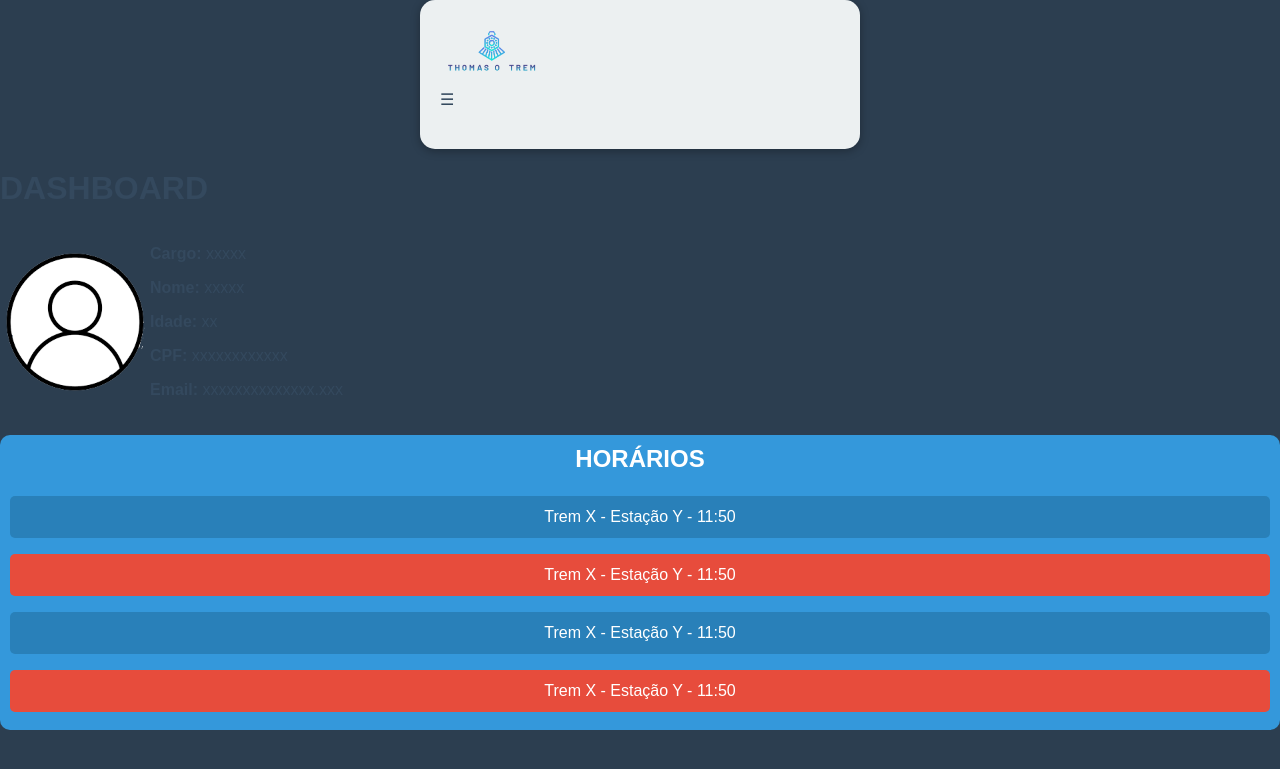
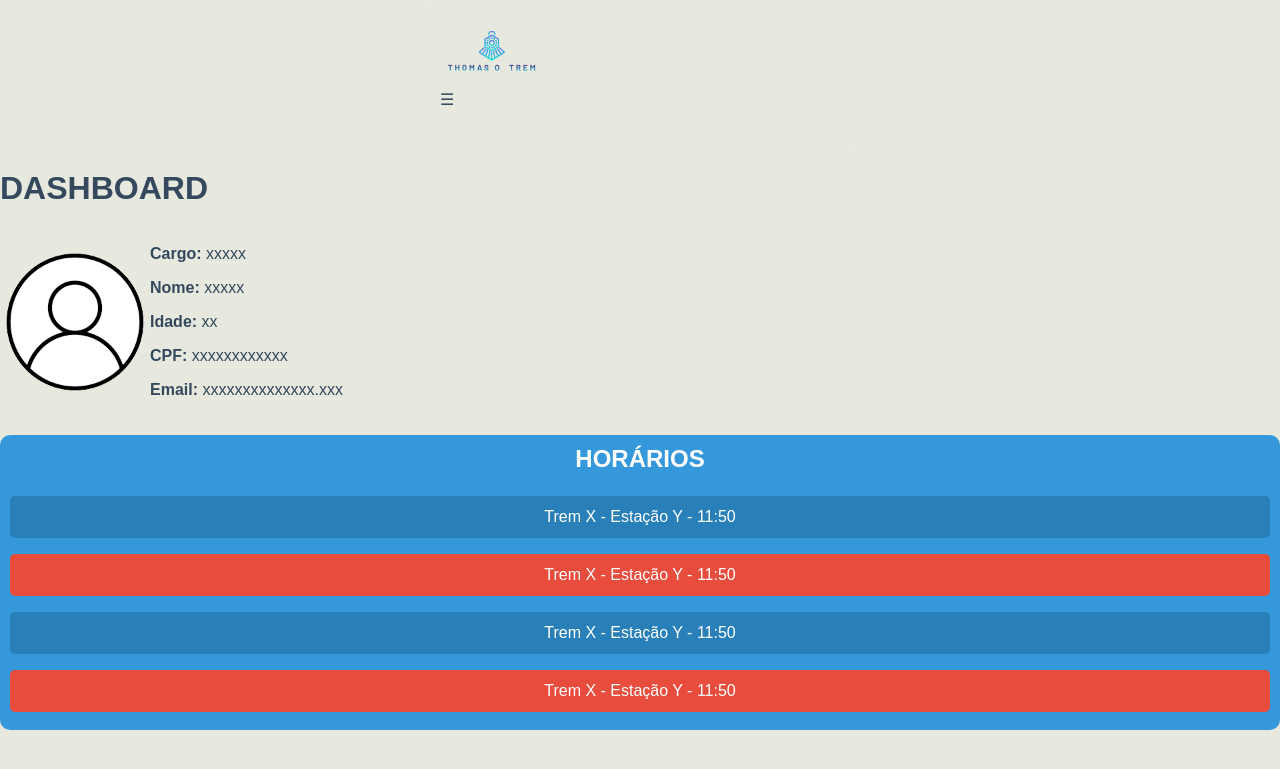
Before and after one commit to Lucascode06/SA---Thomas-o-Trem, a PHP site: page /dashboard.html in a window 1280 px wide. Shown: the top 769 px of the page. Run offline with PHP 8.4, Linux system fonts and the light colour scheme.

Commit message:
Add-dash

```diff
--- a/DASHBOARD.css
+++ b/DASHBOARD.css
@@ -1,6 +1,6 @@
 body {
     font-family: Arial, sans-serif;
-    background-color: #2c3e50;
+    background-color:rgb(231, 233, 222);
     color: #34495e;
     margin: 0;
 }
@@ -27,10 +27,9 @@ body {
 .container {
     max-width: 400px;
     margin: auto;
-    background-color: #ecf0f1;
+    background-color:rgb(231, 233, 222);;
     border-radius: 15px;
     padding: 20px;
-    box-shadow: 0 2px 10px rgba(0, 0, 0, 0.3);
 }
 
 header {
```
